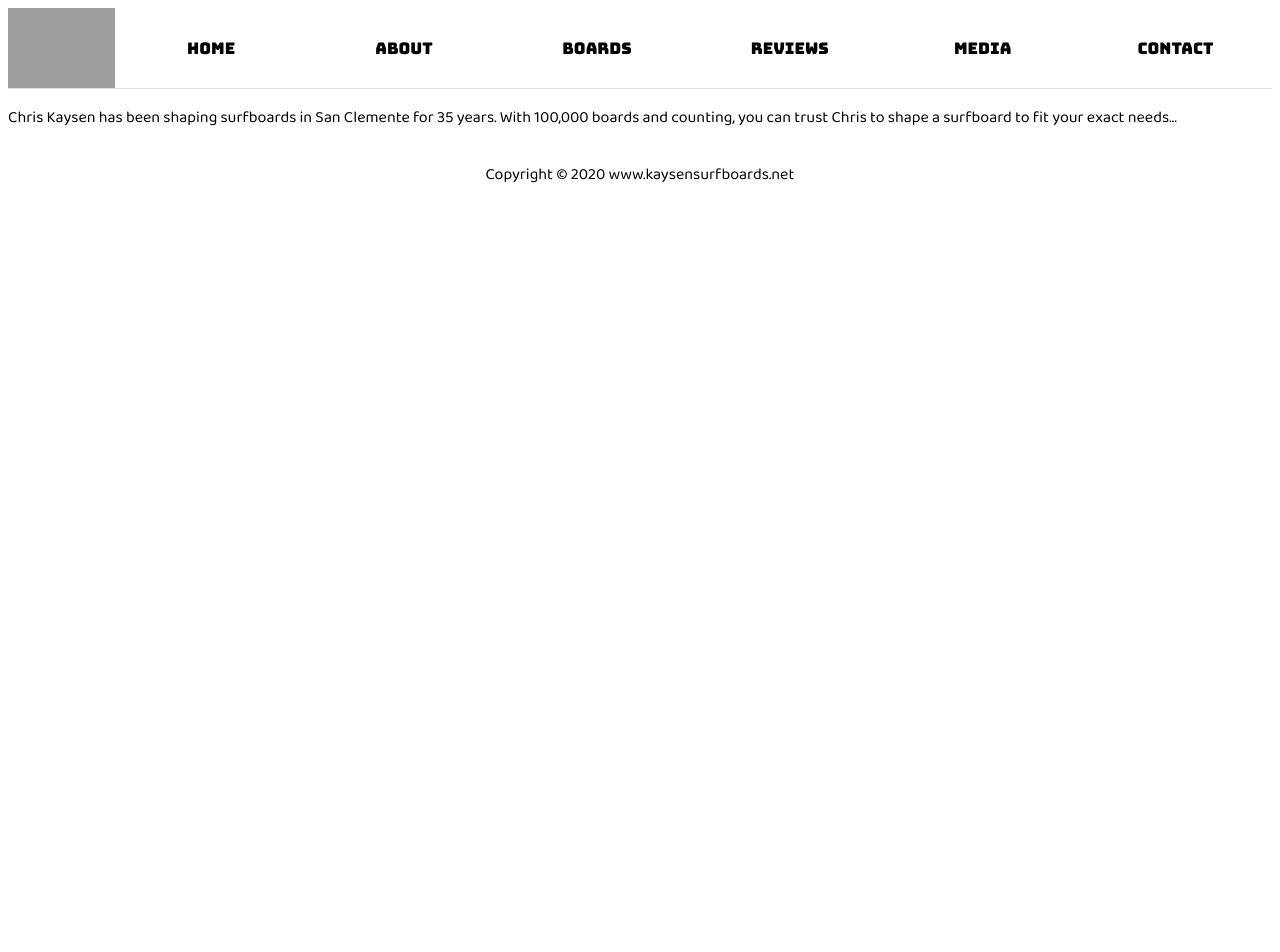
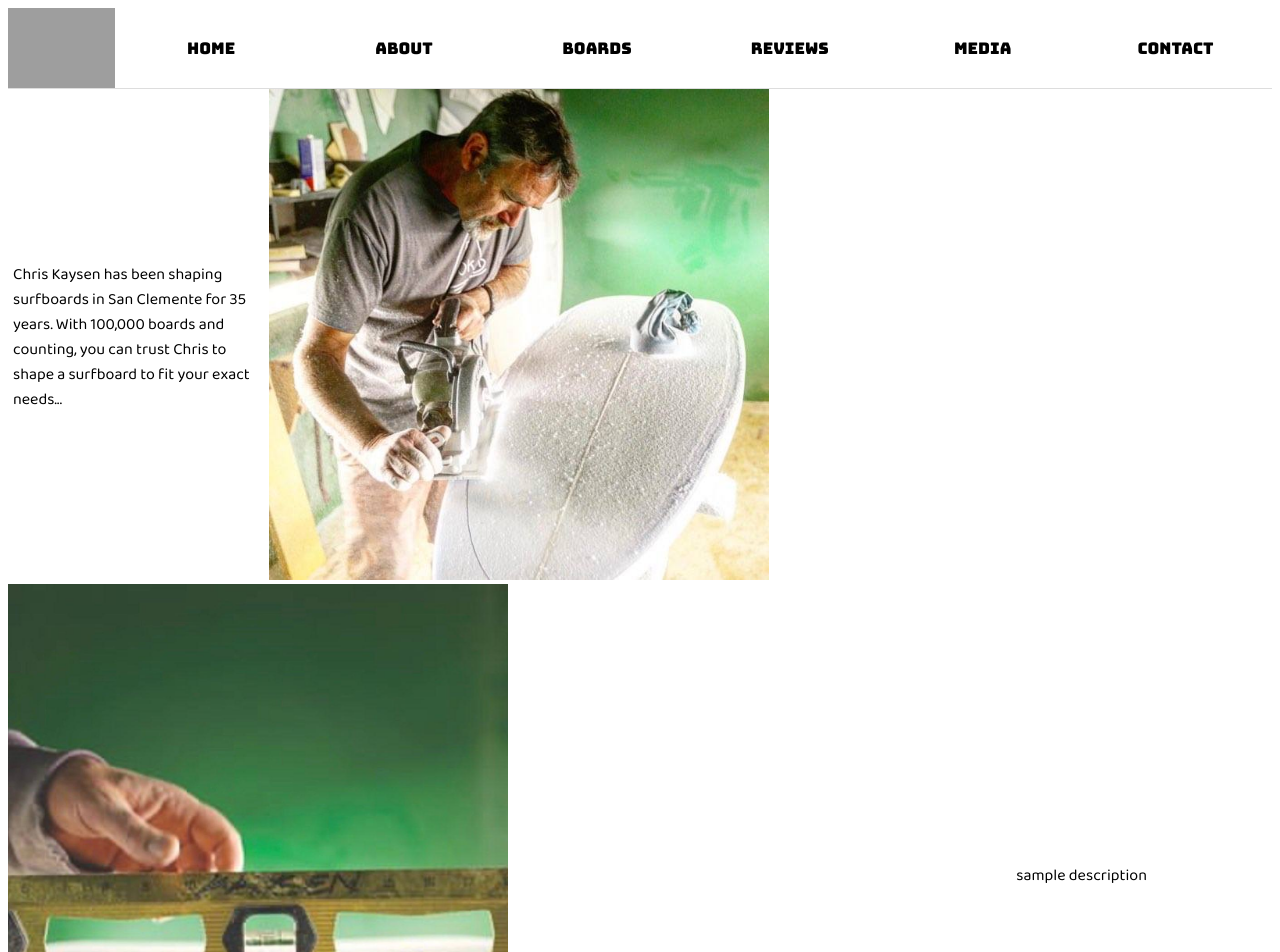
Before and after one commit to asalaza6/kaysensurfboards, a Next.js app in the folder web_client/: page /about in a window 1280 px wide. Shown: the top 952 px of the page. Before the commit the page ends 800 px from the top, so only its background shows below. Built offline with nearby package versions, Linux system fonts and the light colour scheme; grey boxes are pictures that could not be loaded.

Commit message:
Update about.js

```diff
--- a/web_client/pages/about.js
+++ b/web_client/pages/about.js
@@ -1,49 +1,49 @@
 
 const bioImages = [
   {
-    file:"images/bio/bio1.jpeg",
-    desc:null,
-    style:null
+    file:"/images/bio/bio1.jpeg",
+    desc:"Chris Kaysen has been shaping surfboards in San Clemente for 35 years. With 100,000 boards and counting, you can trust Chris to shape a surfboard to fit your exact needs...",
+    style:"left"
   },
   {
-    file:"images/bio/bio2.jpeg",
-    desc:null,
-    style:null
+    file:"/images/bio/bio2.jpeg",
+    desc:"sample description",
+    style:"right"
   },
   {
-    file:"images/bio/bio3.jpeg",
-    desc:null,
-    style:null
+    file:"/images/bio/bio3.jpeg",
+    desc:"sample description for biography/ about page.",
+    style:"bottom"
   },
   {
-    file:"images/bio/bio4.jpeg",
-    desc:null,
-    style:null
+    file:"/images/bio/bio4.jpeg",
+    desc:"sample description for biography/ about page.",
+    style:"left"
   },
   {
-    file:"images/bio/bio5.jpeg",
-    desc:null,
-    style:null
+    file:"/images/bio/bio5.jpeg",
+    desc:"sample description for biography/ about page.",
+    style:"right"
   },
   {
-    file:"images/bio/bio6.jpeg",
-    desc:null,
-    style:null
+    file:"/images/bio/bio6.jpeg",
+    desc:"sample description for biography/ about page.",
+    style:"bottom"
   },
   {
-    file:"images/bio/bio7.jpeg",
-    desc:null,
-    style:null
+    file:"/images/bio/bio7.jpeg",
+    desc:"sample description for biography/ about page.",
+    style:"left"
   },
   {
-    file:"images/bio/bio8.jpeg",
-    desc:null,
-    style:null
+    file:"/images/bio/bio8.jpeg",
+    desc:"sample description for biography/ about page.",
+    style:"bottom"
   },
   {
-    file:"images/bio/bio9.jpeg",
-    desc:null,
-    style:null
+    file:"/images/bio/bio9.jpeg",
+    desc:"sample description for biography/ about page.",
+    style:"right"
   },
 ]
 
@@ -60,9 +60,15 @@ const contain = {
 export default function About() {
   return (
       <div className = "container">
-        <p className = "text">Chris Kaysen has been shaping surfboards in San Clemente for 35 years. With 100,000 boards and counting, you can trust Chris to shape a surfboard to fit your exact needs...</p>
         {bioImages.map((img,index)=>{
-          <div key = {index}className = "picture"><img className = "image" src = {img.location}></img></div>
+          return(<div key = {index} id = {img.style}>
+            <div  className = "picture">
+              <img className = "image" src = {img.file}/>
+            </div>
+            <div className = "text">
+              {img.desc}
+            </div>
+          </div>);
         })}
         <style jsx>{`
            @font-face {
@@ -75,21 +81,38 @@ export default function About() {
               }
           }
           .container{
+            margin:5px;
             display: flex;
             flex-direction: column;
             justify-content: center;
             align-items: center;
+          }
+          #left{
+            flex-direction: row-reverse;
+            display:flex;
+          }
+          #right{
+            flex-direction: row;
+            display:flex;
+          }
+          .bottom{
+            flex-direction: column;
+            display:flex;
           }
           .top{
             display: flex;
             flex-direction: row;
           }
           .text{
-            flex: 3;
+            padding:5px;
+            flex: 1;
+
+            display: flex;
             font-family: 'BalooThambi';
+            align-items: center;
           }
           .picture{
-            flex: 2;
+            flex: 4;
           }
           .image {
             max-width: 500px;
```
